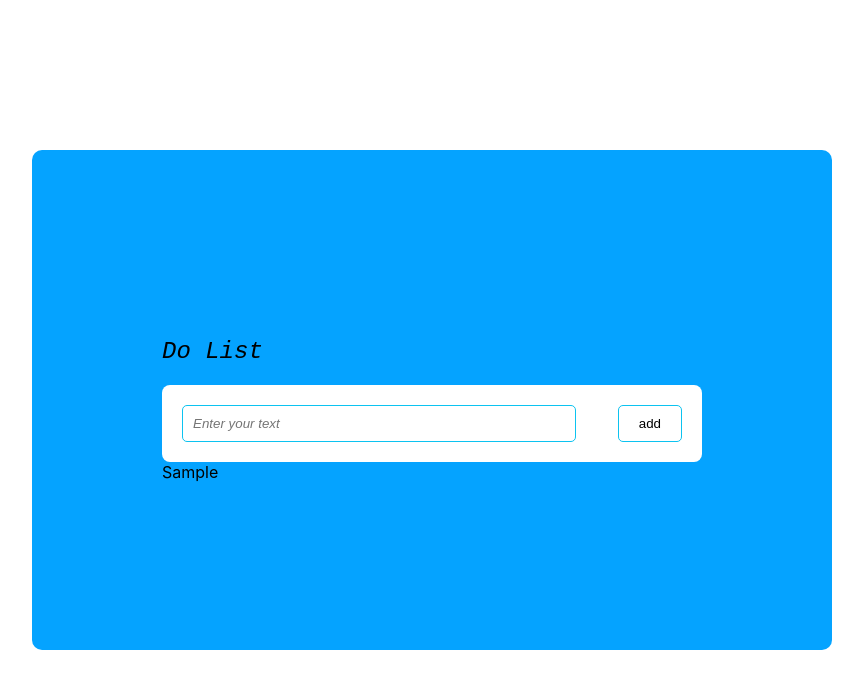
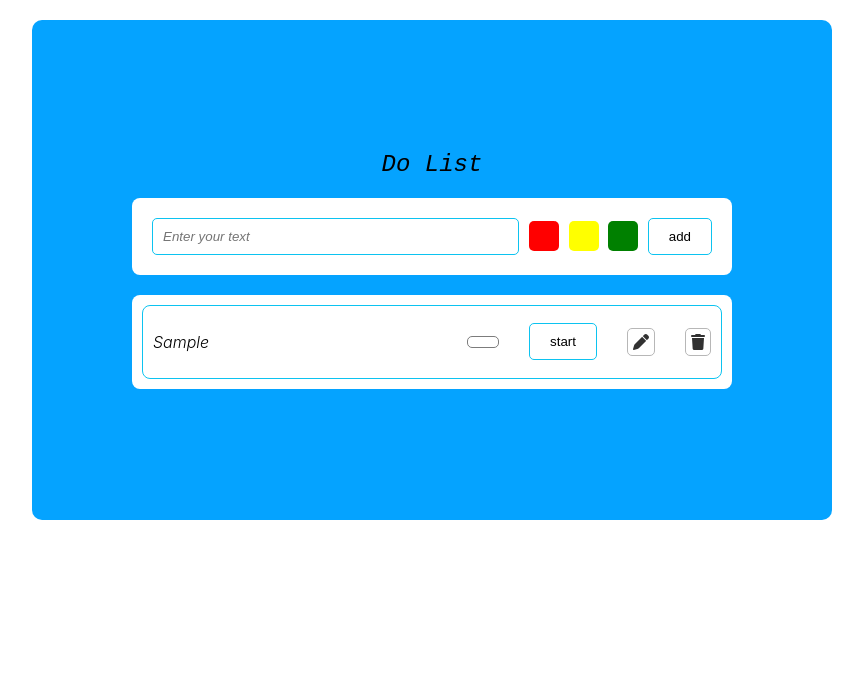
Before and after one commit to ElyorTuyliyev/to-do-list-react, a React (Create React App) app: page / in a window 1280 px wide. Both pictures are taken after typing "Sample" into the empty fields and a click on the button "add". Shown: the top 688 px of the page, without its empty margins (208-1071 px from the left). Built offline with nearby package versions, Linux system fonts and the light colour scheme.

Commit message:
first commit

```diff
--- a/public/index.html
+++ b/public/index.html
@@ -15,6 +15,10 @@
       user's mobile device or desktop. See https://developers.google.com/web/fundamentals/web-app-manifest/
     -->
     <link rel="manifest" href="%PUBLIC_URL%/manifest.json" />
+    <link
+      rel="stylesheet"
+      href="https://cdnjs.cloudflare.com/ajax/libs/font-awesome/6.6.0/css/all.min.css"
+    />
     <!--
       Notice the use of %PUBLIC_URL% in the tags above.
       It will be replaced with the URL of the `public` folder during the build.
--- a/src/App.css
+++ b/src/App.css
@@ -1,7 +1,7 @@
 .App {
   height: 100vh;
   display: flex;
-  align-items: center;
+  align-items: flex-start;
   justify-content: center;
 }
 
--- a/src/components/index.jsx
+++ b/src/components/index.jsx
@@ -1,18 +1,61 @@
 import "./style.css";
 import { useState } from "react";
 
+const colors = [
+  {
+    color: "red",
+    value: 3,
+  },
+  {
+    color: "yellow",
+    value: 2,
+  },
+  {
+    color: "green",
+    value: 1,
+  },
+];
+
 function TodoList() {
   const [toDo, setToDo] = useState([]);
+  const [time, setTime] = useState("start");
+  const [selectedColor, setSelectedColor] = useState("");
 
   const handleSubmit = (e) => {
     e.preventDefault();
     const { text } = e.target;
-    setToDo([...toDo, text.value]);
+    setToDo([
+      ...toDo,
+      {
+        id: Math.random().toString().slice(2),
+        text: text.value,
+        priority: selectedColor,
+      },
+    ]);
     e.target.reset();
   };
 
+  const handleDelete = (id) => {
+    setToDo(toDo.filter((item) => item.id !== id));
+  };
+
+  const handleEdit = (id) => {
+    const item = toDo.find((item) => item.id === id);
+    setToDo(item);
+    // setEdit(item);
+  };
+  const handleColor = (item) => {
+    setSelectedColor(item.value);
+  };
+
+  const handleBtn = () => {
+    setTime("stop");
+  };
+
+  console.log(toDo);
+
   return (
-    <div>
+    <div className="wrapper">
       <h2 className="toDo__title">Do List</h2>
       <form className="form__wrapper" onSubmit={handleSubmit}>
         <input
@@ -23,14 +66,51 @@ function TodoList() {
           id="next"
         />
 
+        {colors.map((item) => {
+          return (
+            <div
+              key={item?.color}
+              onClick={() => handleColor(item)}
+              className="colors"
+              style={{ backgroundColor: item.color }}
+            ></div>
+          );
+        })}
+
         <button className="form__btn">add</button>
       </form>
       <ul className="list">
-        {toDo.map((item, index) => (
-          <li className="item" key={index}>
-            {item}
-          </li>
-        ))}
+        {toDo
+          .sort(({ priority: a }, { priority: b }) => b - a)
+          .map((item, index) => (
+            <li className="item" key={`item-${index}`}>
+              <p className="item__text">{item.text}</p>
+              <div className="icon__wrapper">
+                <p
+                  style={{
+                    border: "1px solid black",
+                    padding: "5px 15px",
+                    borderRadius: 5,
+                    borderColor: "#7c7c7c",
+                  }}
+                >
+                  {item.priority}
+                </p>
+                <button onClick={handleBtn} className="form__btn">
+                  {time}
+                </button>
+
+                <i
+                  onClick={() => handleEdit(item.id)}
+                  className="fa-solid fa-pen"
+                ></i>
+                <i
+                  onClick={() => handleDelete(item.id)}
+                  className="fa-solid fa-trash"
+                ></i>
+              </div>
+            </li>
+          ))}
       </ul>
     </div>
   );
--- a/src/components/style.css
+++ b/src/components/style.css
@@ -1,3 +1,10 @@
+.wrapper {
+  width: 100%;
+  display: flex;
+  flex-direction: column;
+  align-items: center;
+}
+
 .toDo__title {
   font-style: italic;
   font-weight: 400;
@@ -7,7 +14,8 @@
 .form__wrapper {
   background-color: white;
   border-radius: 8px;
-  width: 500px;
+  max-width: 600px;
+  width: 100%;
   padding: 20px;
   display: flex;
   align-items: center;
@@ -29,6 +37,7 @@
   border-radius: 5px;
   border: 1px solid rgb(12, 195, 240);
   background-color: transparent;
+  cursor: pointer;
 }
 
 ul,
@@ -37,3 +46,56 @@ li {
   padding: 0;
   list-style: none;
 }
+
+.list {
+  max-width: 600px;
+  width: 100%;
+  background-color: white;
+  margin: 20px 0;
+
+  border-radius: 8px;
+  display: flex;
+  flex-direction: column;
+  font-style: italic;
+  font-weight: 300;
+}
+
+.item {
+  border: 1px solid rgb(12, 195, 240);
+  padding: 10px;
+  border-radius: 8px;
+  display: flex;
+  align-items: center;
+  margin: 10px;
+  justify-content: space-between;
+}
+
+.item__text {
+  overflow: hidden;
+  text-overflow: ellipsis;
+  white-space: nowrap;
+}
+
+.icon__wrapper {
+  display: flex;
+  gap: 30px;
+  align-items: center;
+
+  i {
+    color: rgb(49, 49, 49);
+    border: 1px solid rgb(183, 183, 183);
+    padding: 5px;
+    cursor: pointer;
+    border-radius: 5px;
+    &:active {
+      background-color: rgb(156, 156, 156);
+    }
+  }
+}
+
+.colors {
+  width: 30px;
+  height: 30px;
+  border-radius: 5px;
+  cursor: pointer;
+}
--- a/src/index.css
+++ b/src/index.css
@@ -1,13 +1,19 @@
+*,
+*::after,
+*::before {
+  box-sizing: border-box;
+}
+
 body {
   margin: 0;
-  font-family: -apple-system, BlinkMacSystemFont, 'Segoe UI', 'Roboto', 'Oxygen',
-    'Ubuntu', 'Cantarell', 'Fira Sans', 'Droid Sans', 'Helvetica Neue',
+  font-family: -apple-system, BlinkMacSystemFont, "Segoe UI", "Roboto", "Oxygen",
+    "Ubuntu", "Cantarell", "Fira Sans", "Droid Sans", "Helvetica Neue",
     sans-serif;
   -webkit-font-smoothing: antialiased;
   -moz-osx-font-smoothing: grayscale;
 }
 
 code {
-  font-family: source-code-pro, Menlo, Monaco, Consolas, 'Courier New',
+  font-family: source-code-pro, Menlo, Monaco, Consolas, "Courier New",
     monospace;
 }
```
Also changed, not shown: 1 other file (tests, documents, lock files or other folders).
